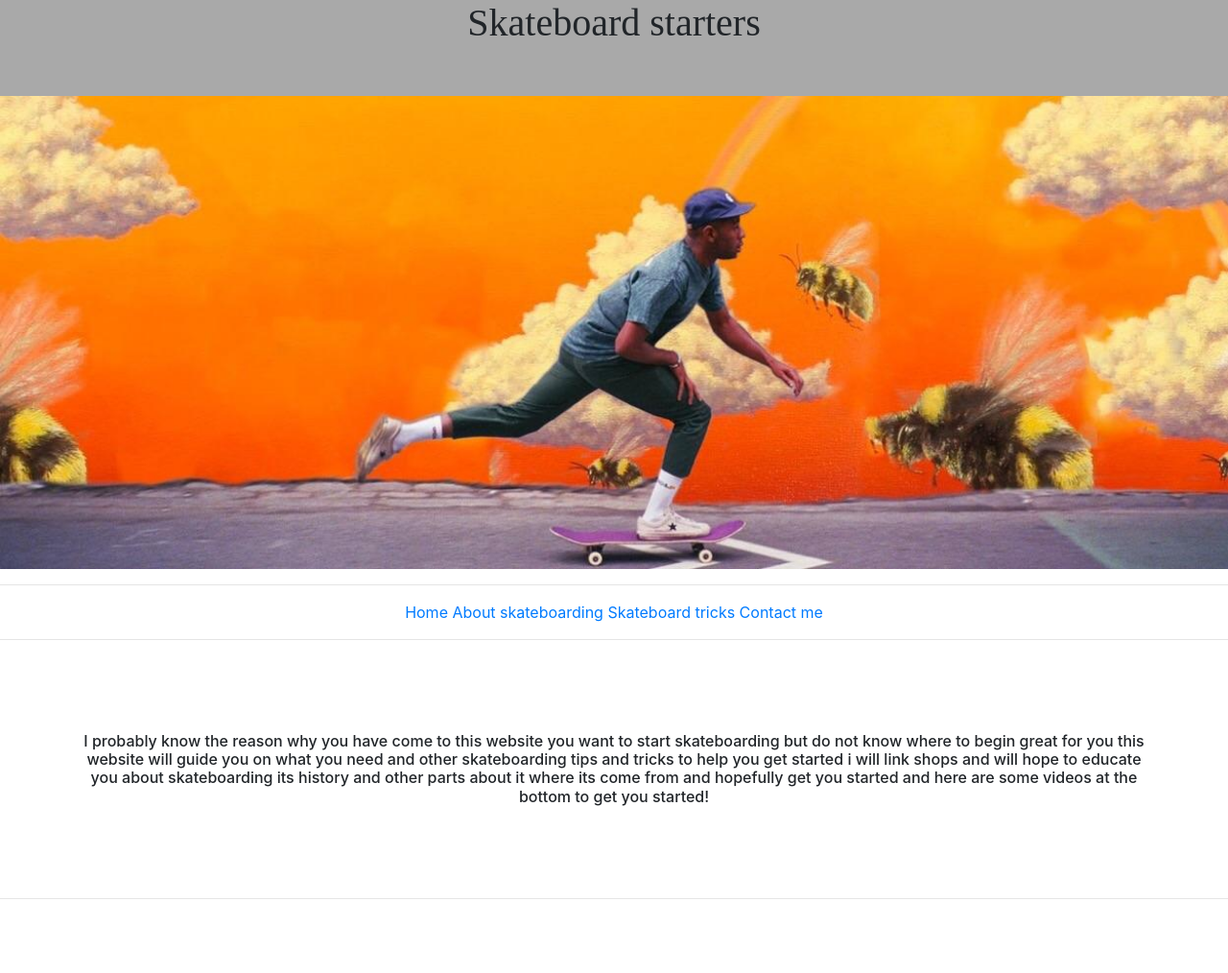
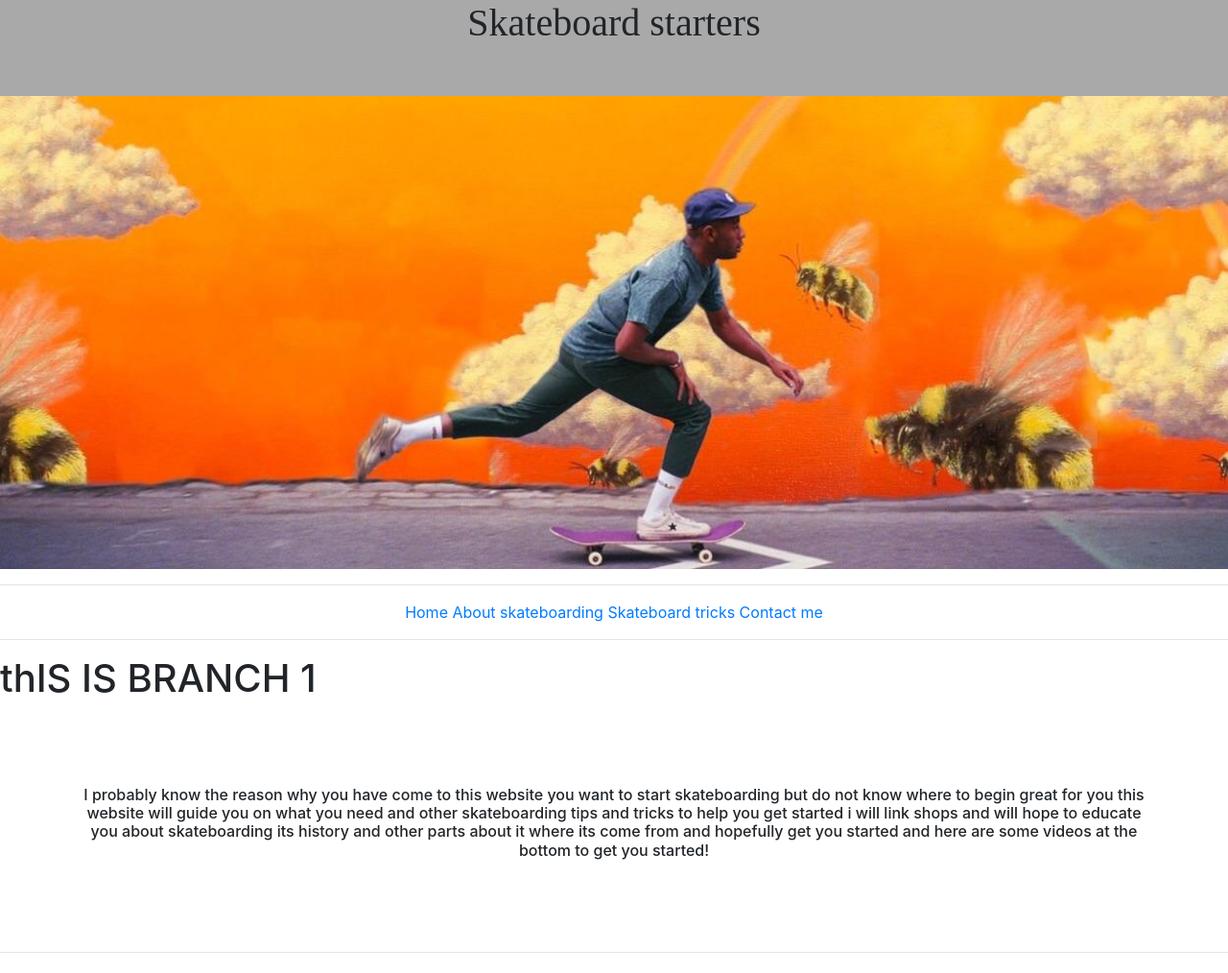
Before and after one commit to Fifeilori/CoderB, a plain HTML site: page index.html in a window 1280 px wide. Shown: the top 1014 px of the page at 96% size. Drawn offline with nearby package versions, Linux system fonts and the light colour scheme.

Commit message:
Update index.html

```diff
--- a/index.html
+++ b/index.html
@@ -30,7 +30,10 @@
 </div>
 </header>
 <main>
-<center>
+<h1>
+  thIS IS BRANCH 1
+  </h1>
+  <center>
 <div style="padding:5%;">
 <div class="col-sm-12">
 <p style="text-align:center;font-family:Cambria"><h6>I probably know the reason why you have come to this website you want to start skateboarding but do not know where to begin great for you this website
```
